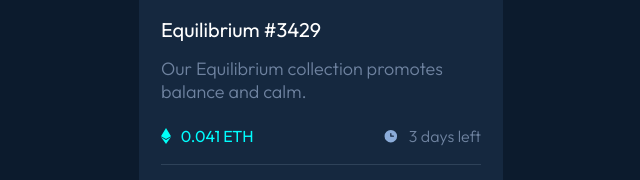
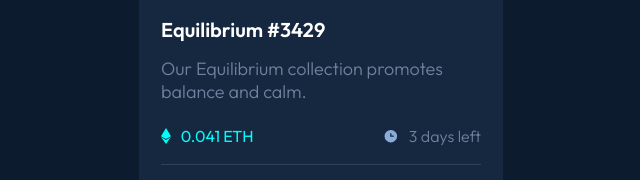
Before and after one commit to Yonninout/nft-preview-holder, a website: page index.html in a window 1280 px wide. Shown: the part 452-632 px from the top of the page, 319-959 px from the left. Drawn offline with Linux system fonts and the light colour scheme.

Commit message:
feat: add h1 for accessibility issues

```diff
--- a/index.html
+++ b/index.html
@@ -9,7 +9,7 @@
     <link rel="stylesheet" type="text/css" href="./scss/build.css">
     <link rel="preconnect" href="https://fonts.googleapis.com">
     <link rel="preconnect" href="https://fonts.gstatic.com" crossorigin>
-    <link href="https://fonts.googleapis.com/css2?family=Outfit:wght@300;400;700&display=swap" rel="stylesheet">
+    <link href="https://fonts.googleapis.com/css2?family=Outfit:wght@300;600;400;700&display=swap" rel="stylesheet">
     <title>Frontend Mentor | NFT preview card component</title>
 
 
@@ -17,7 +17,7 @@
 <body>
 
 <div role="main">
-<div class="nft-card-container">
+    <div class="nft-card-container">
         <div class="nft-preview">
             <img src="images/image-equilibrium.jpg" alt="nft preview image">
             <div class="nft-preview-overlay focusable">
@@ -25,7 +25,7 @@
             </div>
         </div>
         <div class="nft-text-container">
-            <p class="nft-name focusable">Equilibrium #3429</p>
+            <h1 class="nft-name focusable">Equilibrium #3429</h1>
             <p class="nft-description">Our Equilibrium collection promotes balance and calm.</p>
             <div class="nft-footer">
                 <div class="nft-price"><img alt="ethereum icon" src="images/icon-ethereum.svg">0.041 ETH</div>
--- a/scss/style.scss
+++ b/scss/style.scss
@@ -71,6 +71,7 @@ body {
       margin: 20px 0 10px 0;
       width:100%;
       font-size:20px;
+      font-weight: 600;
     }
     .nft-description {
       margin: 5px 0 5px 0;
```
Also changed, not shown: scss/build.css.
